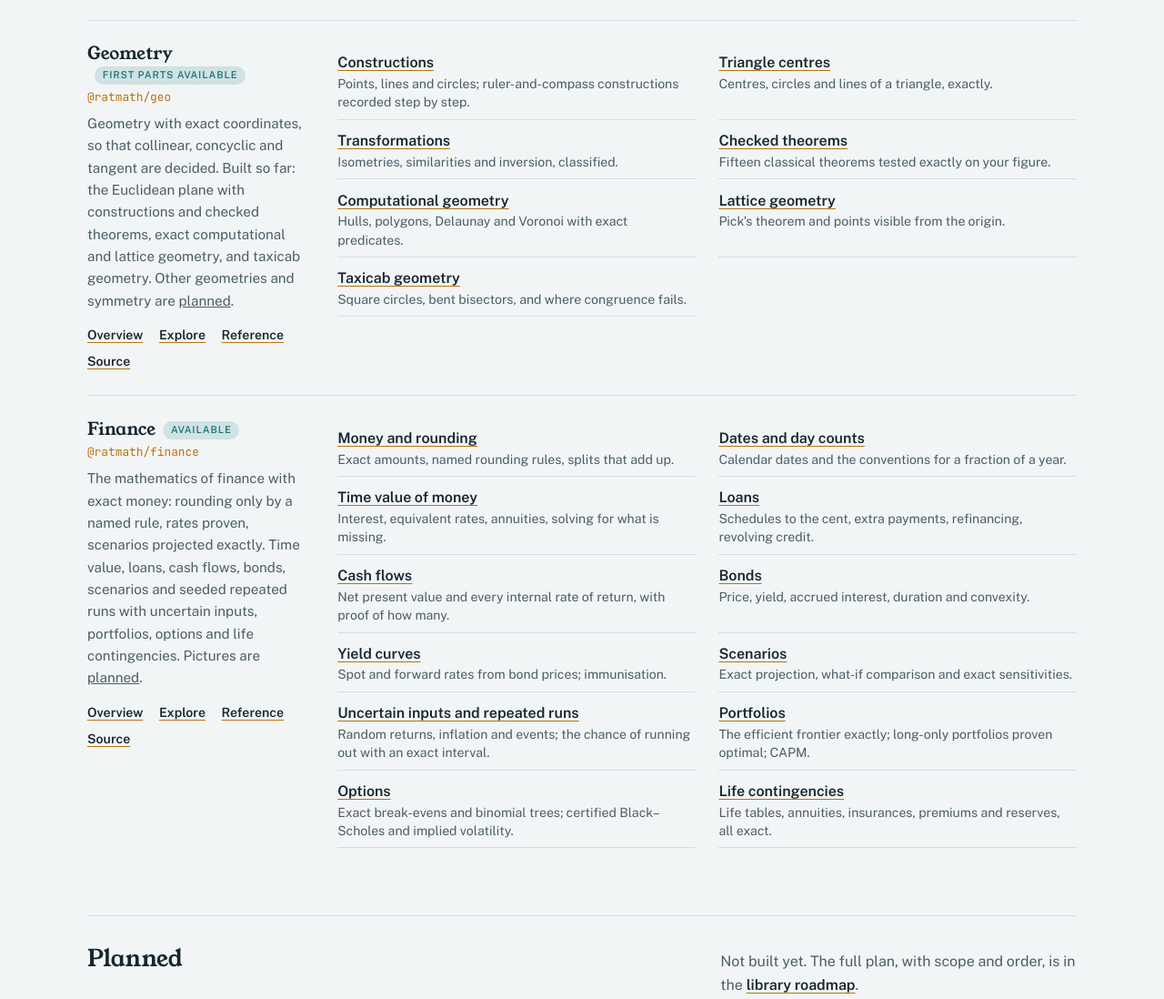
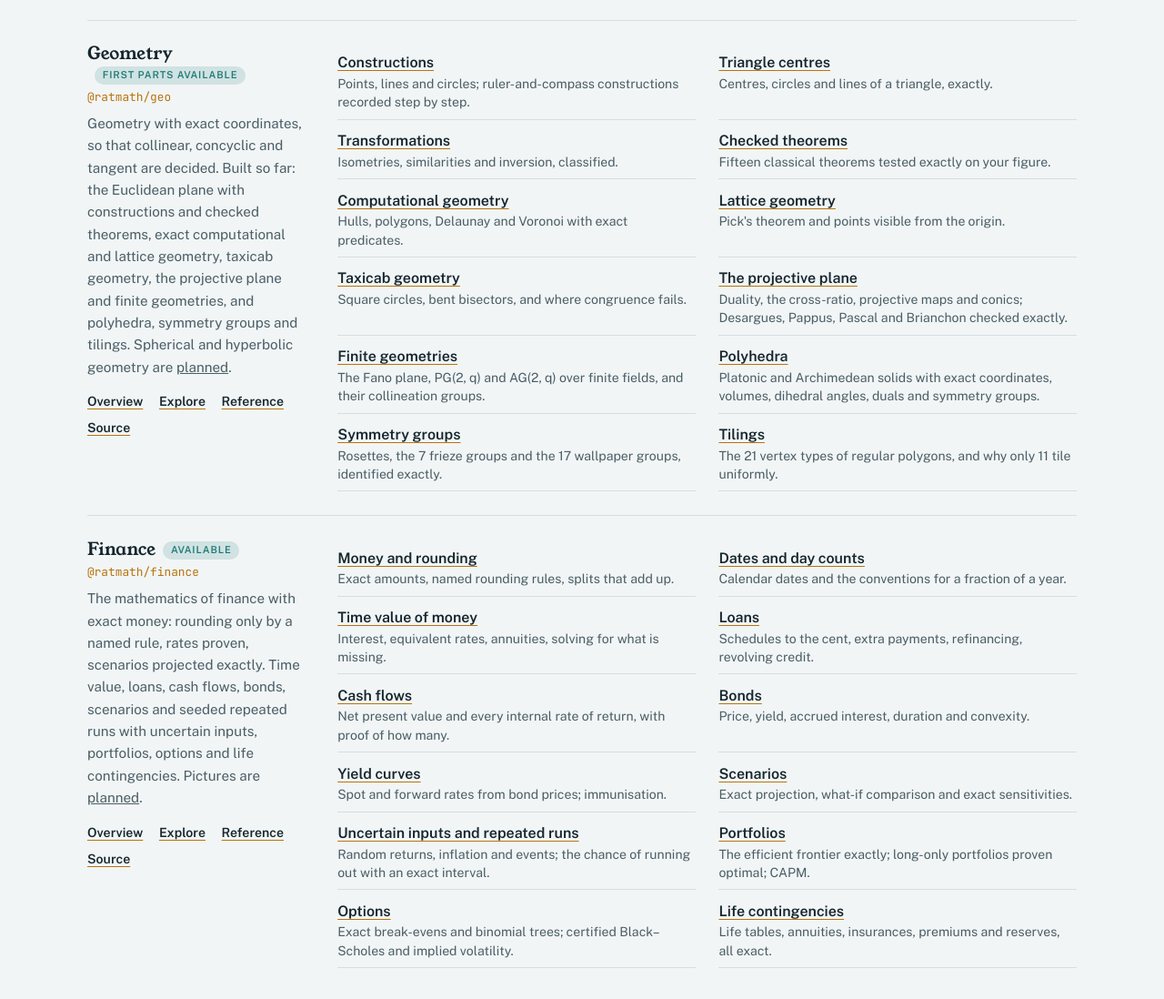
Before and after one commit to ratmath/shelf, a website: page docs/index.html in a window 1280 px wide. Shown: the part 9200-10298 px from the top of the page at 91% size. Drawn offline with nearby package versions, Linux system fonts and the light colour scheme.

Commit message:
Shelf: geo projective and finite geometries, polyhedra, symmetry, tilings
Five geo topics move from Planned to On the shelf (roadmap 18.1 step 12,
ratmath/geo#4). Merge geo#4 first so the linked pages are live.

Co-Authored-By: Claude Opus 5.5 <noreply@anthropic.com>
Claude-Session: https://claude.ai/code/session_018WTkGn4cTtbF8BojagWqWr

```diff
--- a/docs/index.html
+++ b/docs/index.html
@@ -590,7 +590,7 @@ R`<span class="n">1.2[3:6]</span>`         <span class="c">// 1.23 to 1.26</span
           <div>
             <h3>Geometry<span class="status status-done">First parts available</span></h3>
             <span class="id">@ratmath/geo</span>
-            <p class="about">Geometry with exact coordinates, so that collinear, concyclic and tangent are decided. Built so far: the Euclidean plane with constructions and checked theorems, exact computational and lattice geometry, and taxicab geometry. Other geometries and symmetry are <a href="#geo-planned">planned</a>.</p>
+            <p class="about">Geometry with exact coordinates, so that collinear, concyclic and tangent are decided. Built so far: the Euclidean plane with constructions and checked theorems, exact computational and lattice geometry, taxicab geometry, the projective plane and finite geometries, and polyhedra, symmetry groups and tilings. Spherical and hyperbolic geometry are <a href="#geo-planned">planned</a>.</p>
             <p class="links"><a href="https://ratmath.com/geo/">Overview</a> <a href="https://ratmath.com/geo/explore.html">Explore</a> <a href="https://ratmath.com/geo/reference.html">Reference</a> <a href="https://github.com/ratmath/geo">Source</a></p>
           </div>
           <ul class="topics">
@@ -601,6 +601,11 @@ R`<span class="n">1.2[3:6]</span>`         <span class="c">// 1.23 to 1.26</span
             <li><a href="https://ratmath.com/geo/computational.html">Computational geometry</a><span>Hulls, polygons, Delaunay and Voronoi with exact predicates.</span></li>
             <li><a href="https://ratmath.com/geo/lattice.html">Lattice geometry</a><span>Pick's theorem and points visible from the origin.</span></li>
             <li><a href="https://ratmath.com/geo/metrics.html">Taxicab geometry</a><span>Square circles, bent bisectors, and where congruence fails.</span></li>
+            <li><a href="https://ratmath.com/geo/projective.html">The projective plane</a><span>Duality, the cross-ratio, projective maps and conics; Desargues, Pappus, Pascal and Brianchon checked exactly.</span></li>
+            <li><a href="https://ratmath.com/geo/finite-geometries.html">Finite geometries</a><span>The Fano plane, PG(2, q) and AG(2, q) over finite fields, and their collineation groups.</span></li>
+            <li><a href="https://ratmath.com/geo/polyhedra.html">Polyhedra</a><span>Platonic and Archimedean solids with exact coordinates, volumes, dihedral angles, duals and symmetry groups.</span></li>
+            <li><a href="https://ratmath.com/geo/symmetry.html">Symmetry groups</a><span>Rosettes, the 7 frieze groups and the 17 wallpaper groups, identified exactly.</span></li>
+            <li><a href="https://ratmath.com/geo/tilings.html">Tilings</a><span>The 21 vertex types of regular polygons, and why only 11 tile uniformly.</span></li>
           </ul>
         </article>
         <article class="pkg" id="finance">
@@ -718,12 +723,10 @@ R`<span class="n">1.2[3:6]</span>`         <span class="c">// 1.23 to 1.26</span
           <div>
             <h3>Geometry, continued<span class="status status-plan">Planned</span></h3>
             <span class="id">@ratmath/geo</span>
-            <p class="about">More on top of the <a href="#geo">plane geometry already built</a>.</p>
+            <p class="about">More on top of the <a href="#geo">plane, projective and finite geometry, polyhedra and symmetry already built</a>.</p>
           </div>
           <ul class="topics">
             <li><span>Spherical and hyperbolic geometry</span></li>
-            <li><span>Projective and finite geometries</span></li>
-            <li><span>Polyhedra, symmetry groups and tilings</span></li>
             <li><span>General proofs of theorems by elimination</span></li>
             <li><span>Pictures</span></li>
           </ul>
```
